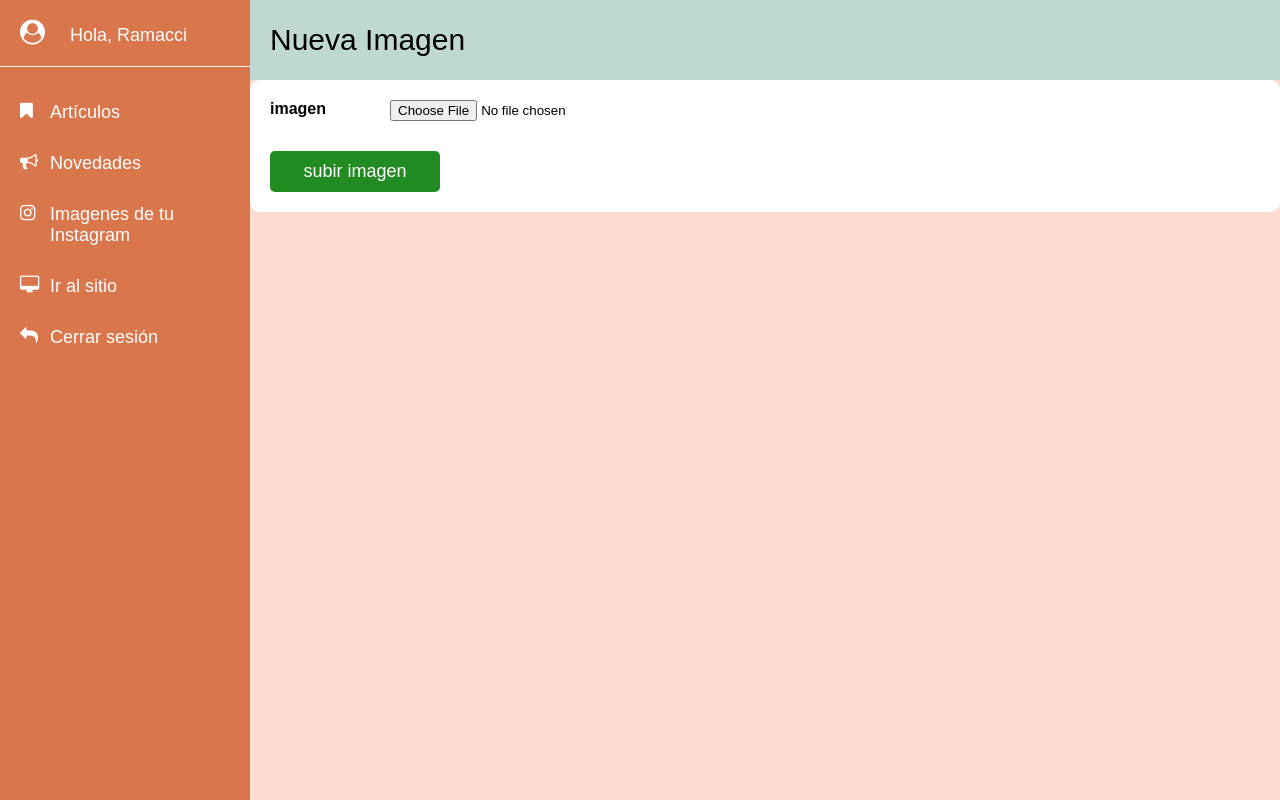
After one commit to LautaroFullone/Ramacci-Sweaters, a Laravel app: page /imagenIg in a window 1280 px wide. The commit adds this page. Run offline with Laravel 8, Linux system fonts and the light colour scheme.

Commit message:
subir imagen

```diff
--- a/app/Http/Controllers/ImageController.php
+++ b/app/Http/Controllers/ImageController.php
@@ -2,8 +2,14 @@
 
 namespace App\Http\Controllers;
 
+use App\Image;
 use Illuminate\Http\Request;
-use App\instagram;
+use App\imageIg;
+use Dotenv\Validator;
+use Illuminate\Auth\Events\Validated;
+use Symfony\Component\HttpKernel\HttpCache\Store;
+use Illuminate\Support\Facades\Storage;
+use Illuminate\Http\File;
 
 class ImageController extends Controller
 {
@@ -14,7 +20,7 @@ class ImageController extends Controller
      */
     public function index()
     {
-        $images = Instagram::all();
+         $images = imageIg::all();
 
         return view('backend/instagram')->with(['images'=>$images]);
     }
@@ -37,8 +43,27 @@ class ImageController extends Controller
      */
     public function store(Request $request)
     {
-        //
+
+       $validated = $request->validate([
+            'img'=>'required|image|mimes:png,jpg'
+        ]);
+        //guardo lo q trajo el formulario
+        $imagen=$request->file('img');
+        $imagen_path=time().'.'.$imagen->getClientOriginalExtension();
+        $destino=public_path('images/instagram');
+        $request->img->move($destino,$imagen_path);
+
+        //Creo el objeto y lo guardo en bdd
+        $image= new imageIg();
+        $image->src=$imagen_path;
+        $image->save();
+        dd('no se rompio');
+
     }
+
+
+
+
 
     /**
      * Display the specified resource.
@@ -85,4 +110,9 @@ class ImageController extends Controller
     {
         //
     }
+
+    public function showFormImg()
+    {
+        return view('backend/createIg');
+    }
 }
--- a/app/instagram.php
+++ b/app/imageIg.php
@@ -4,7 +4,7 @@ namespace App;
 
 use Illuminate\Database\Eloquent\Model;
 
-class instagram extends Model
+class imageIg extends Model
 {
     protected $table= 'instagram';
 }
--- a/config/filesystems.php
+++ b/config/filesystems.php
@@ -55,6 +55,7 @@ return [
             'visibility' => 'public',
         ],
 
+
         's3' => [
             'driver' => 's3',
             'key' => env('AWS_ACCESS_KEY_ID'),
--- /dev/null
+++ b/resources/views/backend/createIg.blade.php
@@ -0,0 +1,190 @@
+@include('layoutsBack/headerback')
+<style scoped>
+    .main-container {
+        display: grid;
+        grid-template-columns: 250px auto;
+        font-family: sans-serif;
+    }
+
+    .content-container {
+        background-color: #fedcd2;
+    }
+
+    .form-input-group {
+        width: 100%;
+        padding: 20px;
+        box-sizing: border-box;
+        background-color: #fff;
+    }
+
+    .form-input-group .row-1 {
+        display: grid;
+        grid-template-columns: 100px auto;
+        grid-gap: 20px;
+    }
+
+    .form-input-group .row-2 {
+        display: grid;
+        grid-template-columns: 1fr 1fr 3fr;
+        grid-gap: 10px;
+        margin-bottom: 10px;
+    }
+
+    .form-input-group .row-2 .collection-row {
+        display: grid;
+        grid-template-columns: auto 75px;
+        grid-gap: 10px;
+    }
+
+    .form-input-group .row-2 .collection-section {
+        background-color: #deb13a;
+        height: 60px;
+        padding: 5px;
+        text-align: center;
+        border-radius: 5px;
+    }
+
+    .form-input-group .row-2 select {
+        height: 34px;
+    }
+
+    .form-input-group .row-3 {
+        display: grid;
+        grid-template-columns: 150px 100px auto;
+        grid-gap: 20px;
+    }
+
+    .header {
+        display: grid;
+        grid-template-columns: 50% 50%;
+        justify-content: space-between;
+        width: 100%;
+        height: 80px;
+        box-sizing: border-box;
+        padding: 20px;
+        font-size: 30px;
+        background-color: #eee;
+        font-family: sans-serif;
+        align-items: center;
+        background-color: #bfd8d2;
+    }
+
+    .form-container {
+        display: grid;
+        grid-template-columns: 1fr 1fr;
+        grid-gap: 20px;
+        font-size: 12px;
+        height: calc(100vh - 80px);
+        padding: 10px;
+    }
+
+    .form-input-group {
+        border-radius: 10px;
+    }
+
+    .form-input-group label {
+        display: block;
+        margin-bottom: 5px;
+        font-weight: 700;
+    }
+
+    .form-input-group input,
+    .form-input-group textarea {
+        width: 100%;
+        box-sizing: border-box;
+        margin-bottom: 10px;
+    }
+
+    .form-input-group textarea {
+        font-family: sans-serif;
+        font-size: 12px;
+        padding: 10px;
+    }
+
+    .size-checkboxs {
+        display: grid;
+        grid-template-columns: auto auto;
+        margin-top: 20px;
+    }
+
+    .size-checkboxs input {
+        margin-bottom: 15px;
+    }
+
+    .border-right {
+        border-right: 1px solid #aaa;
+    }
+
+    .pr-20 {
+        padding-right: 20px;
+    }
+
+    .show-section {
+        display: grid;
+        grid-template-columns: auto 12px;
+        align-content: space-around;
+    }
+
+    .button-container {
+        display: grid;
+        grid-template-columns: auto auto;
+        justify-content: space-between;
+        margin-top: 20px;
+    }
+
+    .button-container input,
+    .button-container a {
+        width: 170px;
+        margin: 0;
+        padding: 10px 0;
+        border-style: none;
+        color: #fff;
+        font-size: 18px;
+        border-radius: 5px;
+    }
+
+    .button-container input {
+        background-color: #228B22;
+    }
+
+    .button-container a {
+        background-color: #008B8B;
+        text-decoration: none;
+        text-align: center;
+    }
+
+    .select-simple {
+        margin-top: 5px;
+    }
+</style>
+<body>
+    <div class="main-container">
+        @include('layoutsBack.sidebar')
+
+
+        <div class="content-container">
+            <div class="header">
+                <div class="header-text">Nueva Imagen</div>
+            </div>
+            <div class="form-input-group">
+                <form action="{{ route('saveImg') }}" enctype="multipart/form-data" method="post">
+                    {{ csrf_field() }}
+                    {{ method_field('POST') }}
+
+                    <div class="container">
+                        <div class="col" >
+                            <div class="row-1">
+                                <label for="">imagen</label>
+                                <input type="file" name="img">
+                            </div>
+                            <div class="button-container">
+                                <input type="submit" value="subir imagen">
+                            </div>
+                        </div>
+                    </div>
+
+            </form>
+            </div>
+        </div>
+    </div>
+</body>
--- a/resources/views/layoutsBack/sidebar.blade.php
+++ b/resources/views/layoutsBack/sidebar.blade.php
@@ -16,7 +16,7 @@
           <div class="item-text">Novedades</div>
         </div>
       </a>
-      <a href="/instagram">
+      <a href="/insta">
         <div class="menu-item">
             <i class="fa fa-instagram"></i>
           <div class="item-text">Imagenes de tu Instagram</div>
--- a/routes/web.php
+++ b/routes/web.php
@@ -104,4 +104,8 @@ Route::get('/home', 'HomeController@index')->name('home');
 
 Route::get('/logout', '\App\Http\Controllers\Auth\LoginController@logout');
 
-Route::get('/instagram', 'ImageController@index');
+Route::get('/insta', 'ImageController@index')->name('insta');
+
+Route::get('/imagenIg', 'ImageController@showFormImg')->name('imagenIg');
+
+Route::post('/saveImg','ImageController@store')->name('saveImg');
```
Also changed, not shown: resources/views/backend/instagram.blade.php (+25 -7 lines), public/images/instagram/1614308628.jpg (added), public/images/instagram/1614308763.jpg (added).
